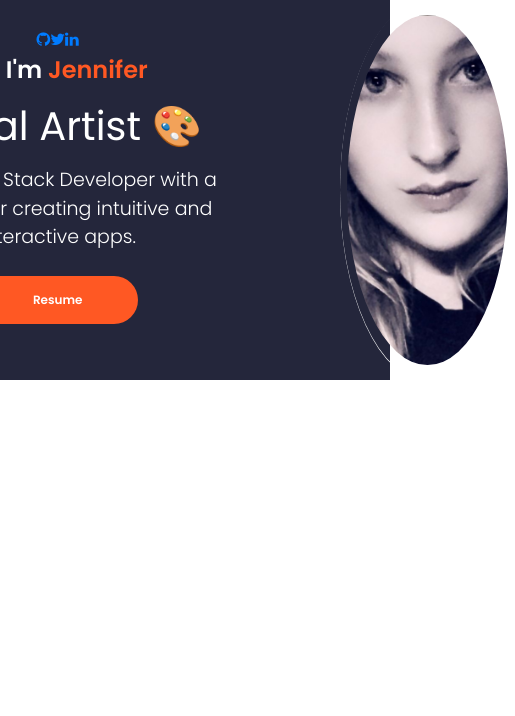
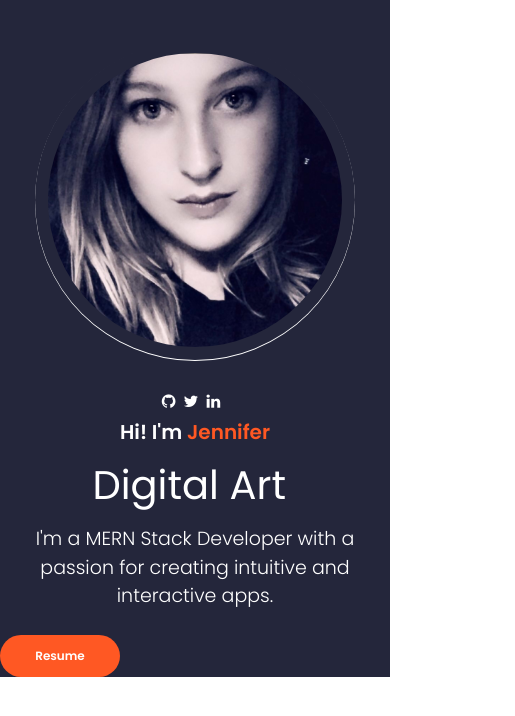
Before and after one commit to jl118/react-portfolio, a React (Create React App) app in the folder client/: page / in a window 390 px wide. Shown: the top 716 px of the page, 515 px wide, since content can reach past the window. Built offline with nearby package versions, Linux system fonts and the light colour scheme; a web font is replaced by a local one.

Commit message:
added media queries to css

```diff
--- a/client/src/PortfolioContainer/Home/Profile.css
+++ b/client/src/PortfolioContainer/Home/Profile.css
@@ -78,3 +78,81 @@
     transform: scale(1.07);
     transition: 1s ease-in-out;
 }
+
+.colz .colz-icon i{
+    color: white;
+    padding: 8px;
+    padding-left: 0px;
+}
+
+.colz .colz-icon i:hover {
+    transform: scale(1.5);
+}
+
+@media screen and (max-width: 1110px) {
+    .profile-picture {
+        margin: 0 0px 0 80px;
+    }
+
+    .profile-details-name {
+        font-size: 20px;
+    }
+
+    .profile-details-role .primary-text {
+        font-size: 12px;
+    }
+
+    .profile-options .btn {
+        width: 120px;
+        padding: 11px 0;
+        z-index: 700;
+    }
+}
+
+@media screen and (max-width: 910px) {
+    .profile-picture {
+        height: 320px;
+        width: 320px;
+        margin: 0 0 0 4px;
+    }
+}
+
+@media screen and (max-width: 810px) {
+    .profile-picture {
+        margin: 0 !important;
+    }
+
+    .profile-parent {
+        flex-direction: column-reverse;
+        margin: 40px 0 0 0;
+    }
+
+    .profile-options {
+        display: flex;
+        justify-content: space-between;
+    }
+
+    .profile-details {
+        margin: 25px 0 0;
+    }
+
+    .profile-options .highlighted-btn {
+        margin: 0 !important;
+    }
+
+    .profile-details-name, .profile-details-role {
+        text-align: center;
+    }
+}
+
+@media screen and (max-width: 375px) {
+    .profile-picture {
+        height: 275px;
+        width: 275px;
+        margin-top: -90px;
+    }
+
+    .profile-details {
+        width: 90%;
+    }
+}
```
Also changed, not shown: client/src/PortfolioContainer/Home/Profile.js (+5 -5 lines).
